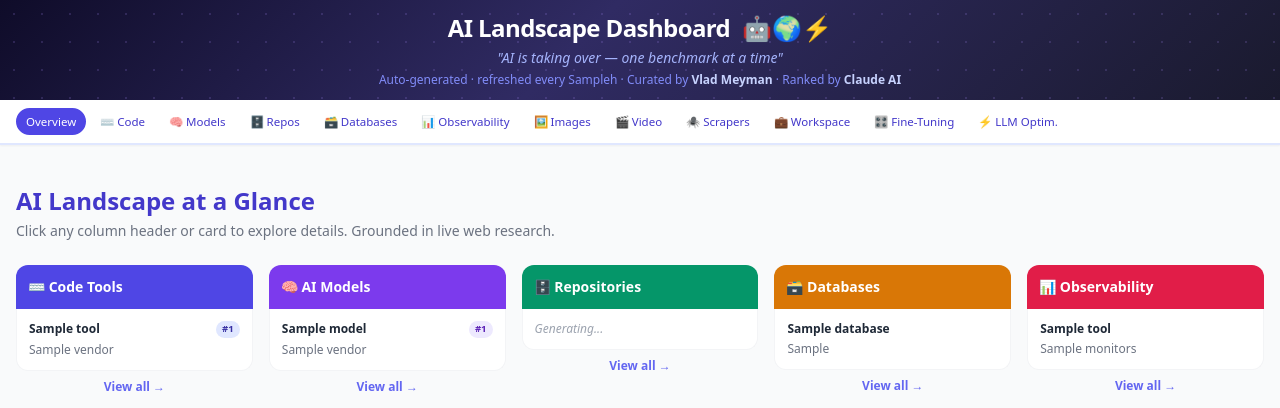
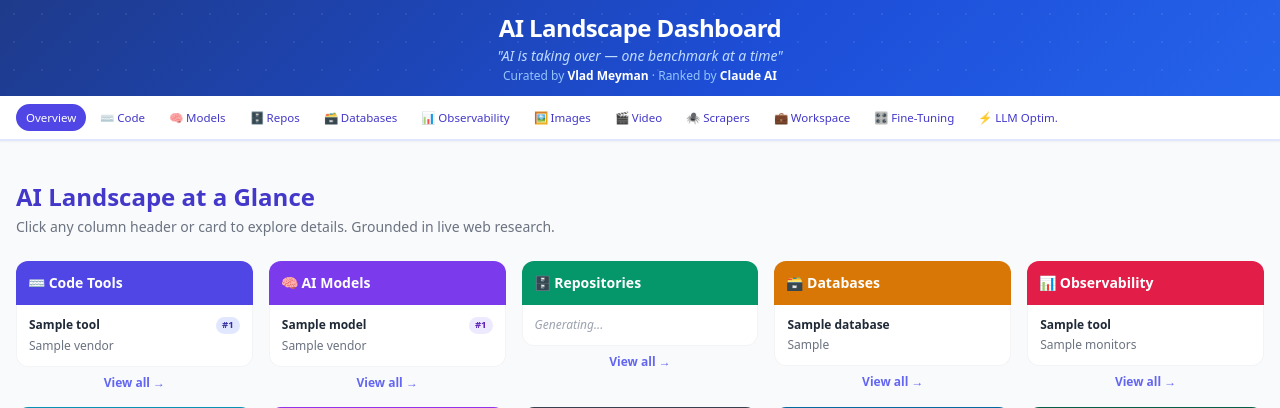
Before and after one commit to nosnow111/ai-landscape, a Python web app: template templates/index.html in a window 1280 px wide. Shown: the top 408 px of the page. Run offline with Jinja, Linux system fonts and the light colour scheme; the template is opened without the code that fills it: most values are stand-ins (such as "Sample title", 1, 10 or a date in 2020); some libraries are stand-ins or nearby versions.

Commit message:
Lighter header, remove clutter, add SageMaker to repositories prompt

```diff
--- a/generator.py
+++ b/generator.py
@@ -66,7 +66,9 @@ SECTIONS = {
         "title": "Model Repositories & Platforms",
         "prompt": (
             "Describe the major AI model repositories and deployment platforms: Hugging Face, "
-            "Ollama, Replicate, Together AI, Fireworks AI, and AWS Bedrock. "
+            "Ollama, Replicate, Together AI, Fireworks AI, AWS Bedrock, and AWS SageMaker. "
+            "Note the distinction: Bedrock is for consuming foundation models via API; "
+            "SageMaker is for training, fine-tuning, and deploying custom models at scale. "
             "For each cover: purpose, number of models (approx), pricing model, "
             "key features, and who it is best suited for. "
             "Return a JSON object with two keys: "
--- a/templates/index.html
+++ b/templates/index.html
@@ -52,21 +52,14 @@
 <body class="bg-gray-50 text-gray-800 font-sans">
 
 <!-- Header -->
-<header style="background: linear-gradient(135deg, #0f0c29 0%, #302b63 45%, #1a1a2e 100%); position: relative; overflow: hidden;" class="text-white py-3 px-6 shadow-xl">
-  <div style="position:absolute;inset:0;background-image:radial-gradient(circle, rgba(167,139,250,0.18) 1px, transparent 1px);background-size:28px 28px;pointer-events:none;"></div>
+<header style="background: linear-gradient(135deg, #1e3a8a 0%, #1d4ed8 60%, #2563eb 100%); position: relative; overflow: hidden;" class="text-white py-3 px-6 shadow-md">
+  <div style="position:absolute;inset:0;background-image:radial-gradient(circle, rgba(255,255,255,0.07) 1px, transparent 1px);background-size:28px 28px;pointer-events:none;"></div>
   <div style="position:relative;z-index:1;max-width:1280px;margin:0 auto;text-align:center;">
-    <!-- Row 1: title + emoji centered -->
-    <div class="flex items-center justify-center gap-3">
-      <h1 class="text-2xl font-bold tracking-tight">AI Landscape Dashboard</h1>
-      <span class="text-2xl leading-none" title="One API call at a time...">🤖🌍⚡</span>
-    </div>
-    <!-- Row 2: tagline -->
-    <p class="text-indigo-300 text-sm italic mt-1">"AI is taking over — one benchmark at a time"</p>
-    <!-- Row 3: meta + attribution centered -->
+    <h1 class="text-2xl font-bold tracking-tight">AI Landscape Dashboard</h1>
+    <p class="text-blue-200 text-sm italic mt-0.5">"AI is taking over — one benchmark at a time"</p>
     {% set any_meta = sections.code_tools.get('_meta') or sections.models.get('_meta') %}
-    <p class="text-indigo-400 text-xs mt-1">
-      Auto-generated · refreshed every {{ refresh_hours }}h{% if any_meta %} · Last updated: {{ any_meta.generated_at[:19] | replace('T',' ') }} UTC{% endif %}
-      · Curated by <span class="text-indigo-200 font-semibold">Vlad Meyman</span> · Ranked by <span class="text-indigo-200 font-semibold">Claude AI</span>
+    <p class="text-blue-300 text-xs mt-0.5">
+      {% if any_meta %}Last updated: {{ any_meta.generated_at[:19] | replace('T',' ') }} UTC · {% endif %}Curated by <span class="text-white font-semibold">Vlad Meyman</span> · Ranked by <span class="text-white font-semibold">Claude AI</span>
     </p>
   </div>
 </header>
```
Also changed, not shown: docs/index.html (+7 -14 lines).
